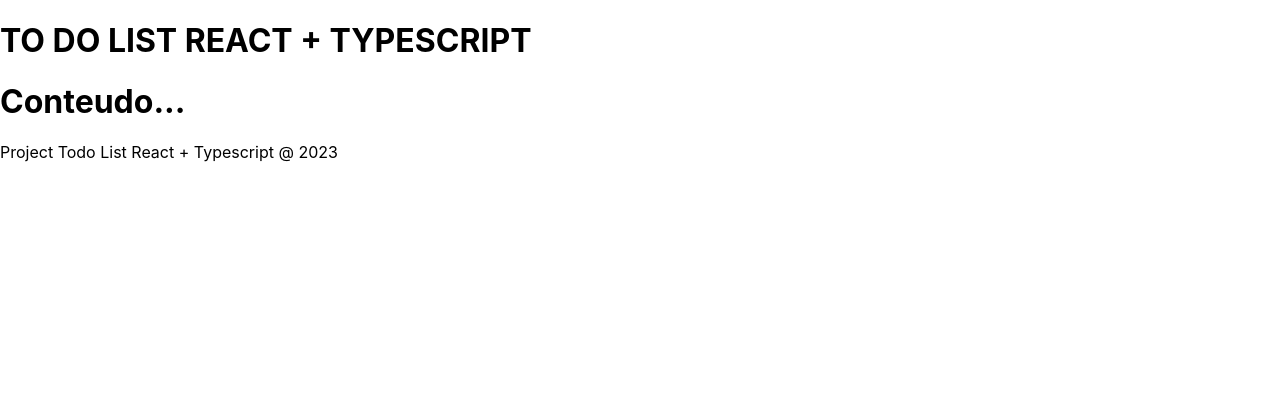
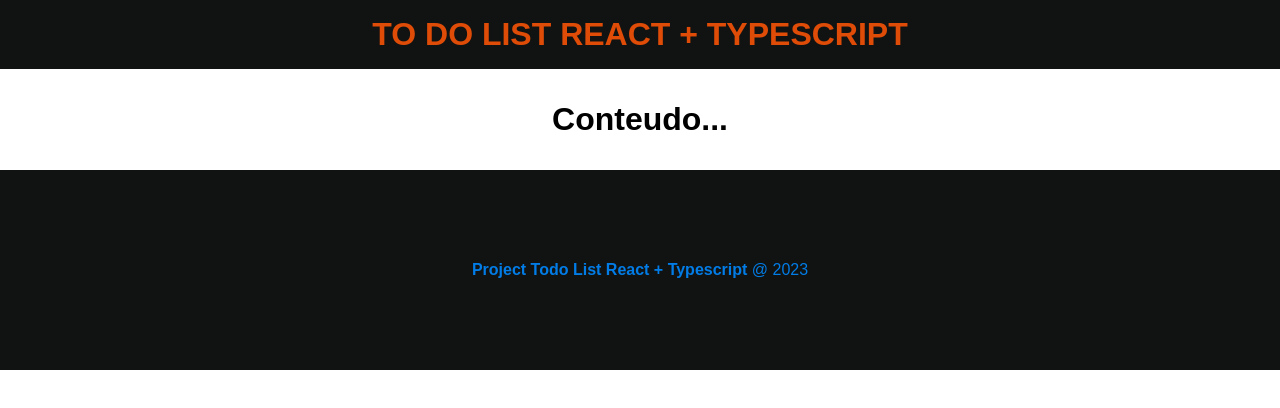
Before and after one commit to Pjmaciel/todolist_react, a React (Create React App) app: page / in a window 1280 px wide. Shown: the top 408 px of the page. Built offline with nearby package versions, Linux system fonts and the light colour scheme.

Commit message:
Add Styles from Header and Footer

```diff
--- /dev/null
+++ b/src/App.module.css
@@ -0,0 +1,9 @@
+.main {
+    min-width: 60vh;
+    text-align: center;
+    padding: 2em;
+}
+
+.main h2{
+    margin-bottom: 0.8em;
+}
--- a/src/App.tsx
+++ b/src/App.tsx
@@ -2,12 +2,17 @@
 import Footer from "./components/Footer";
 import Header from "./components/Header";
 
+//css
+import styles from "./App.module.css";
+
 function App() {
   return <div>
-      <Header />
+    <Header />
+    <main className={styles.main}>
       <h1>Conteudo...</h1>
-      <Footer />
-      </div>
+    </main>
+    <Footer />
+  </div>
 }
 
 export default App;
--- /dev/null
+++ b/src/Global.d.ts
@@ -0,0 +1 @@
+declare module "*.module.css";
--- /dev/null
+++ b/src/components/Footer.module.css
@@ -0,0 +1,13 @@
+.footer{
+    height: 200px;
+    display: flex;
+    align-items: center;
+    justify-content: center;
+    background-color: rgb(17, 19, 18);
+    color: rgb(2, 124, 230);
+}
+
+.footer span{
+    font-weight: bold;
+    color: rgb(2, 124, 230);
+}
--- a/src/components/Footer.tsx
+++ b/src/components/Footer.tsx
@@ -1,8 +1,9 @@
 
+import styles from './Footer.module.css';
 
 const Footer = () => {
     return (
-        <footer>
+        <footer className={styles.footer}>
             <p>
                 <span>Project Todo List React + Typescript</span> @ 2023
             </p>
--- /dev/null
+++ b/src/components/Header.module.css
@@ -0,0 +1,7 @@
+.header{
+    background-color: rgb(17, 19, 18);
+    color: rgb(223, 76, 8);
+    text-align: center;
+    padding: 1em;
+
+}
--- a/src/components/Header.tsx
+++ b/src/components/Header.tsx
@@ -1,8 +1,11 @@
+
+
+import styles from "./Header.module.css";
 
 
 const Header = () => {
     return (
-        <header>
+        <header className={styles.header}>
             <h1>TO DO LIST REACT + TYPESCRIPT</h1>
         </header>
     );
--- a/src/index.css
+++ b/src/index.css
@@ -1,13 +1,10 @@
-body {
+* {
+  padding: 0;
   margin: 0;
-  font-family: -apple-system, BlinkMacSystemFont, 'Segoe UI', 'Roboto', 'Oxygen',
-    'Ubuntu', 'Cantarell', 'Fira Sans', 'Droid Sans', 'Helvetica Neue',
-    sans-serif;
-  -webkit-font-smoothing: antialiased;
-  -moz-osx-font-smoothing: grayscale;
+  font-family: Arial, Helvetica, sans-serif;
 }
 
-code {
-  font-family: source-code-pro, Menlo, Monaco, Consolas, 'Courier New',
-    monospace;
+/* Classe que esconde de qualquer jeito*/
+.hide {
+  display: none !important;
 }
```
